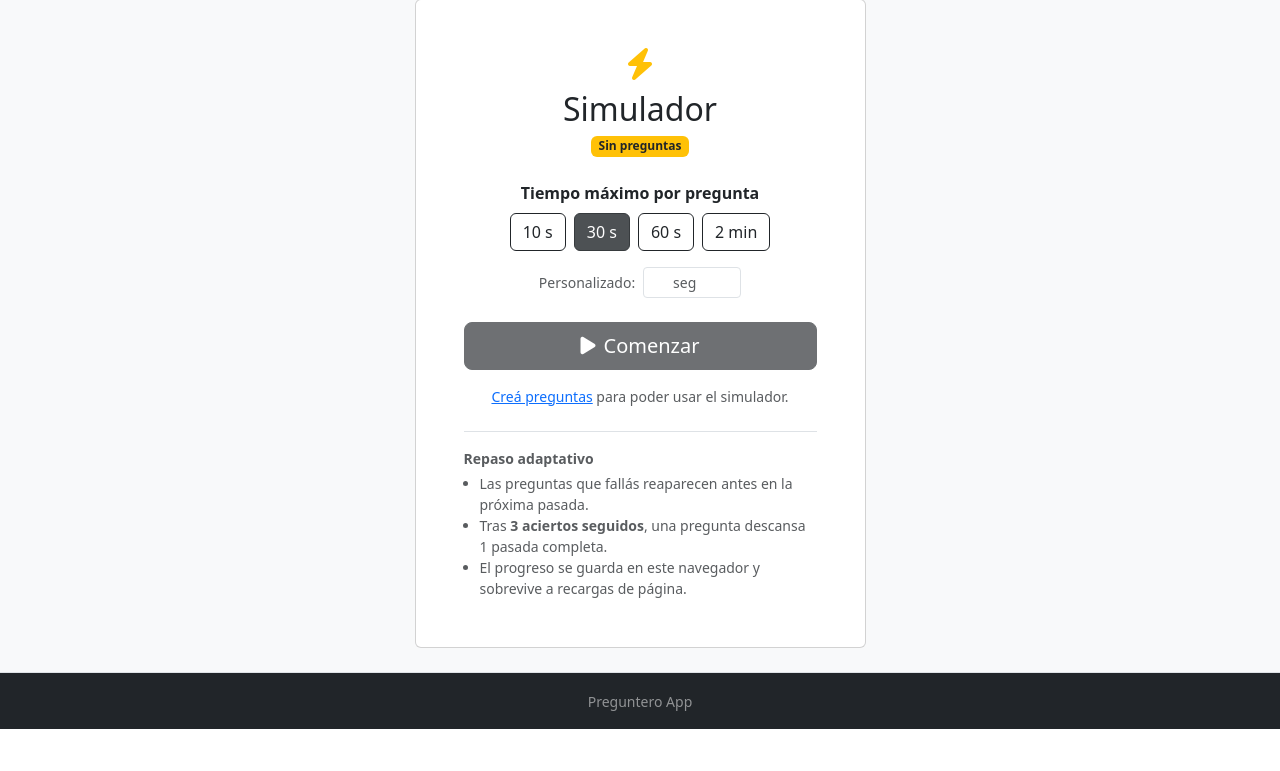
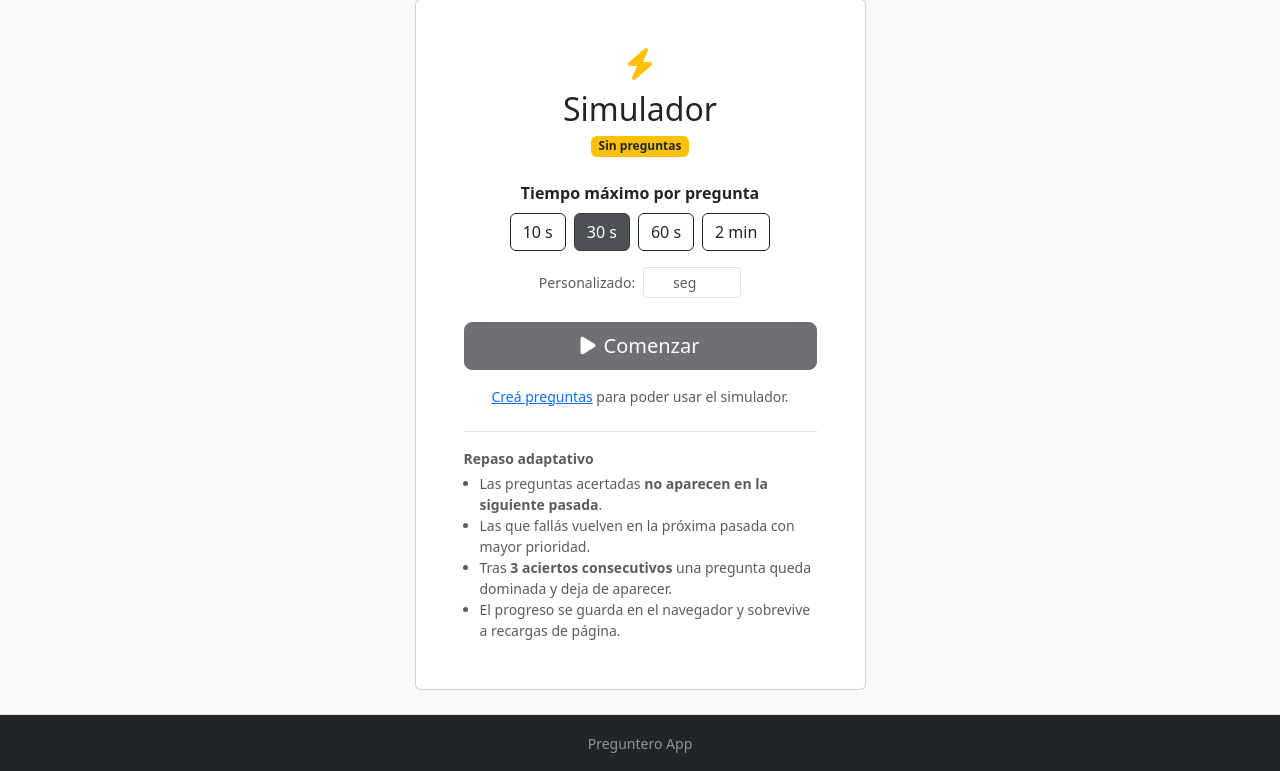
Before and after one commit to antinoriariel/preguntero_app, a PHP site: template app/views/simulador.php in a window 1280 px wide. Shown: the part 81-852 px from the top of the page. Before the commit the page ends 810 px from the top, so only its background shows below. Run offline with PHP 8.4, Linux system fonts and the light colour scheme; the template is opened without the code that fills it, so the values that code supplies are empty.

Commit message:
Mejoras en el comportamiento del simulador

```diff
--- a/app/views/simulador.php
+++ b/app/views/simulador.php
@@ -30,8 +30,8 @@ require __DIR__ . '/layouts/header.php';
 
           <!-- Progreso adaptativo guardado (oculto hasta que haya estado) -->
           <div id="progress-info" class="d-none mb-3">
-            <div class="alert alert-info py-2 px-3 mb-0 text-start small">
-              <i class="fa-solid fa-brain me-1"></i>
+            <div id="progress-alert" class="alert alert-info py-2 px-3 mb-0 text-start small">
+              <i id="progress-icon" class="fa-solid fa-brain me-1"></i>
               <span id="progress-label"></span>
             </div>
             <button id="btn-reset" class="btn btn-outline-danger btn-sm w-100 mt-2">
@@ -72,9 +72,10 @@ require __DIR__ . '/layouts/header.php';
           <div class="text-start mt-4 pt-3 border-top">
             <p class="small fw-semibold mb-1 text-muted">Repaso adaptativo</p>
             <ul class="small text-muted ps-3 mb-0">
-              <li>Las preguntas que fallás reaparecen antes en la próxima pasada.</li>
-              <li>Tras <strong>3 aciertos seguidos</strong>, una pregunta descansa 1 pasada completa.</li>
-              <li>El progreso se guarda en este navegador y sobrevive a recargas de página.</li>
+              <li>Las preguntas acertadas <strong>no aparecen en la siguiente pasada</strong>.</li>
+              <li>Las que fallás vuelven en la próxima pasada con mayor prioridad.</li>
+              <li>Tras <strong>3 aciertos consecutivos</strong> una pregunta queda dominada y deja de aparecer.</li>
+              <li>El progreso se guarda en el navegador y sobrevive a recargas de página.</li>
             </ul>
           </div>
 
@@ -211,9 +212,8 @@ require __DIR__ . '/layouts/header.php';
     var QUESTIONS = <?= $questionsJson ?>;
 
     /* ── Constantes del algoritmo adaptativo ──────────────────────────────── */
-    var STORAGE_KEY     = 'simulador_adaptive_v1';
-    var COOLDOWN_STREAK = 3;  // aciertos seguidos para entrar en pausa
-    var COOLDOWN_PASSES = 1;  // pasadas que dura la pausa
+    var STORAGE_KEY   = 'simulador_adaptive_v1';
+    var RETIRE_STREAK = 3;  // aciertos consecutivos para retirar la pregunta definitivamente
 
     /* ── Estado de sesión (no persistido) ─────────────────────────────────── */
     var state = {
@@ -229,17 +229,22 @@ require __DIR__ . '/layouts/header.php';
     /*
      * Estructura de adaptiveState:
      *   version         : 1
-     *   questionSetHash : string — ids de preguntas concatenados; si cambia, se descarta el estado
-     *   stats           : { [id]: { id, correctStreak, wrongCount, attempts, lastSeenAt, cooldownRemaining } }
+     *   questionSetHash : string — ids concatenados; si cambia, se descarta el estado guardado
+     *   stats           : { [id]: { id, correctStreak, wrongCount, attempts,
+     *                               lastSeenAt, cooldownRemaining, retired } }
      *   activeQueue     : number[] — ids ordenados para la pasada actual
-     *   passNumber      : number  — contador de pasadas (empieza en 1)
-     *   currentPassIdx  : number  — posición dentro de activeQueue
-     *   timeLimit       : number  — segundos por pregunta, para restaurar la selección
+     *   passNumber      : number   — contador de pasadas (empieza en 1)
+     *   currentPassIdx  : number   — posición dentro de activeQueue
+     *   timeLimit       : number   — segundos por pregunta, para restaurar la selección
      *
-     * Algoritmo de cola (buildQueue):
-     *   1. Excluir preguntas con cooldownRemaining > 0
-     *   2. Ordenar: más wrongCount → menor correctStreak → lastSeenAt más antiguo → id menor
-     *   3. Si todas están en pausa, liberar todas antes de ordenar
+     * Reglas por respuesta:
+     *   Acierto      → cooldownRemaining = 1 (salta la próxima pasada), correctStreak++
+     *   3 aciertos seguidos → retired = true (se retira definitivamente)
+     *   Fallo/timeout → wrongCount++, correctStreak = 0, cooldownRemaining = 0 (vuelve enseguida)
+     *
+     * buildQueue: excluye retired y cooldownRemaining > 0; ordena por wrongCount ↓,
+     *             correctStreak ↑, lastSeenAt ↑, id ↑. Si todas en pausa, libera
+     *             las no-retiradas. Si todas retiradas, devuelve array vacío.
      */
     var adaptiveState = null;
 
@@ -281,19 +286,26 @@ require __DIR__ . '/layouts/header.php';
 
     /*
      * Construye el orden de preguntas para la próxima pasada.
-     * Excluye preguntas en cooldown (cooldownRemaining > 0).
-     * Si todas están en cooldown, las libera a todas primero.
+     * Excluye: retired === true  y  cooldownRemaining > 0.
+     * Si todas las no-retiradas están en pausa, las libera.
+     * Si todas están retiradas, devuelve [] (startQuiz lo maneja).
      */
     function buildQueue(stats) {
         var activeIds = QUESTIONS
             .map(function (q) { return q.id; })
-            .filter(function (id) { return !(stats[id] && stats[id].cooldownRemaining > 0); });
+            .filter(function (id) {
+                var s = stats[id];
+                if (!s || s.retired) return false;
+                return !(s.cooldownRemaining > 0);
+            });
 
         if (activeIds.length === 0) {
-            QUESTIONS.forEach(function (q) {
-                if (stats[q.id]) stats[q.id].cooldownRemaining = 0;
+            // Liberar pausa de las no-retiradas (si todas están retiradas queda vacío)
+            var nonRetired = QUESTIONS.filter(function (q) {
+                return stats[q.id] && !stats[q.id].retired;
             });
-            activeIds = QUESTIONS.map(function (q) { return q.id; });
+            nonRetired.forEach(function (q) { stats[q.id].cooldownRemaining = 0; });
+            activeIds = nonRetired.map(function (q) { return q.id; });
         }
 
         activeIds.sort(function (a, b) {
@@ -312,7 +324,7 @@ require __DIR__ . '/layouts/header.php';
         QUESTIONS.forEach(function (q) {
             stats[q.id] = {
                 id: q.id, correctStreak: 0, wrongCount: 0,
-                attempts: 0, lastSeenAt: 0, cooldownRemaining: 0
+                attempts: 0, lastSeenAt: 0, cooldownRemaining: 0, retired: false
             };
         });
         return {
@@ -370,6 +382,7 @@ require __DIR__ . '/layouts/header.php';
             || (saved.passNumber === 1 && saved.currentPassIdx === 0);
         if (isVirginState) {
             infoDiv.classList.add('d-none');
+            el('btn-start').disabled = (QUESTIONS.length === 0);
             return;
         }
         infoDiv.classList.remove('d-none');
@@ -388,9 +401,28 @@ require __DIR__ . '/layouts/header.php';
             }
         }
 
+        var totalRetired = Object.keys(saved.stats).filter(function (id) {
+            return saved.stats[id] && saved.stats[id].retired;
+        }).length;
+        var allMastered  = QUESTIONS.length > 0 && totalRetired === QUESTIONS.length;
+        var alertEl      = el('progress-alert');
+        var iconEl       = el('progress-icon');
+
+        if (allMastered) {
+            alertEl.className  = 'alert alert-success py-2 px-3 mb-0 text-start small';
+            iconEl.className   = 'fa-solid fa-trophy me-1';
+            el('btn-start').disabled = true;
+            el('progress-label').textContent = '¡Dominaste todas las preguntas! Reiniciá el progreso para volver a practicar.';
+            return;
+        }
+
+        alertEl.className = 'alert alert-info py-2 px-3 mb-0 text-start small';
+        iconEl.className  = 'fa-solid fa-brain me-1';
+        el('btn-start').disabled = false;
+
         var active     = saved.activeQueue.length;
         var inCooldown = Object.keys(saved.stats).filter(function (id) {
-            return saved.stats[id].cooldownRemaining > 0;
+            return saved.stats[id].cooldownRemaining > 0 && !saved.stats[id].retired;
         }).length;
         var remaining  = Math.max(0, active - saved.currentPassIdx);
 
@@ -400,9 +432,8 @@ require __DIR__ . '/layouts/header.php';
         } else {
             label += ' · ' + active + ' pregunta' + (active !== 1 ? 's' : '');
         }
-        if (inCooldown > 0) {
-            label += ' · ' + inCooldown + ' en pausa';
-        }
+        if (inCooldown   > 0) label += ' · ' + inCooldown   + ' en pausa';
+        if (totalRetired > 0) label += ' · ' + totalRetired + ' dominada' + (totalRetired !== 1 ? 's' : '');
         el('progress-label').textContent = label;
     }
 
@@ -455,6 +486,12 @@ require __DIR__ . '/layouts/header.php';
             }
         } else {
             adaptiveState = buildFreshAdaptiveState();
+        }
+
+        // Cola vacía significa que todo está dominado; volver a setup con el banner de trofeo
+        if (!adaptiveState.activeQueue || adaptiveState.activeQueue.length === 0) {
+            showSetup();
+            return;
         }
 
         state.results = [];
@@ -558,13 +595,13 @@ require __DIR__ . '/layouts/header.php';
 
         if (isCorrect) {
             st.correctStreak++;
-            if (st.correctStreak >= COOLDOWN_STREAK) {
-                // Racha completada: entra en pausa
-                st.cooldownRemaining = COOLDOWN_PASSES;
-                st.correctStreak     = 0;
+            if (st.correctStreak >= RETIRE_STREAK) {
+                st.retired = true;          // dominada: sale del circuito definitivamente
+            } else {
+                st.cooldownRemaining = 1;   // acertada: salta la próxima pasada
             }
         } else {
-            // Fallo o timeout: reinicia racha, acumula error
+            // Fallo o timeout: reinicia racha, vuelve con prioridad alta
             st.wrongCount++;
             st.correctStreak = 0;
         }
```
